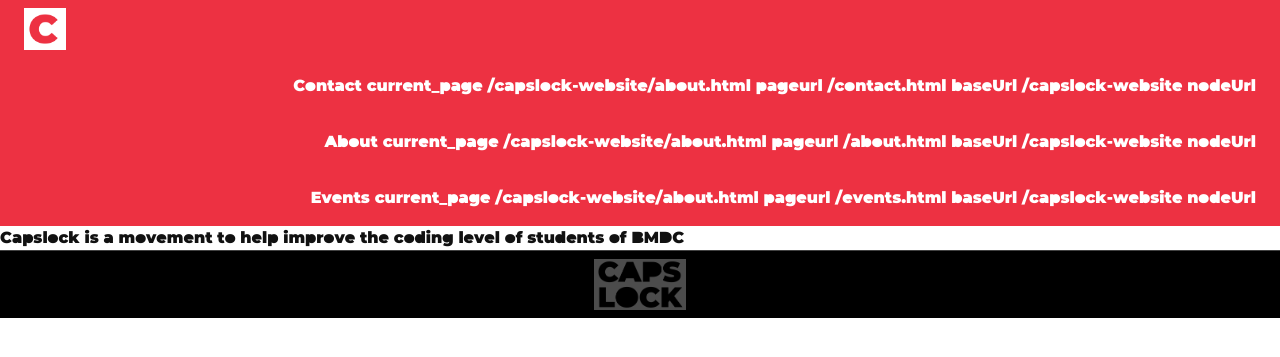
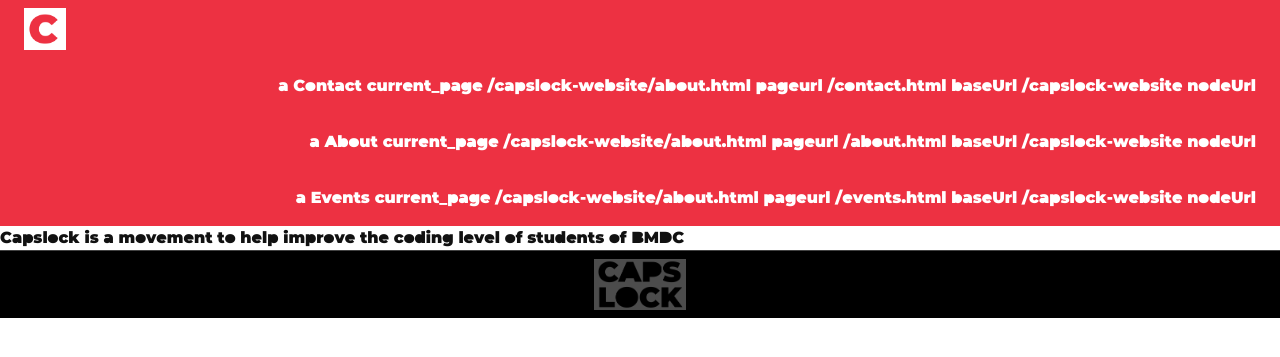
Before and after one commit to capslock-bmdc/capslock-website, a Jekyll site: the page built from about.html, in a window 1280 px wide. Shown: the top 357 px of the page. Built offline with Jekyll 4.4.1, drawn with Linux system fonts in a browser that asks for light colours.

Commit message:
getting closer..

```diff
--- a/_includes/navbar.html
+++ b/_includes/navbar.html
@@ -6,7 +6,7 @@
   {% elsif node.url == page.url %}
     {% assign current_page = fullurl %}
   {% elsif fullurl contains page.url %}
-    {% assign current_page = fullurl %}
+    {% assign current_page = page.url %}
   {% endif %}
 {% endfor %}
 
@@ -23,7 +23,7 @@
     <li class="nav__item">
       <a href="{{ page.url | relative_url }}"
         class="link {% if page.url == current_page %}active{% endif %}">
-        {{ page.nav-title }} current_page {{current_page}} pageurl {{page.url}} baseUrl {{site.baseurl}} nodeUrl {{node.url}}
+        a {{ page.nav-title }} current_page {{current_page}} pageurl {{page.url}} baseUrl {{site.baseurl}} nodeUrl {{node.url}}
       </a>
     </li>
     {%- endif -%}
```
